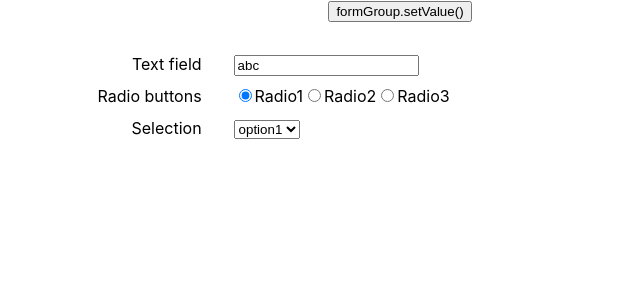
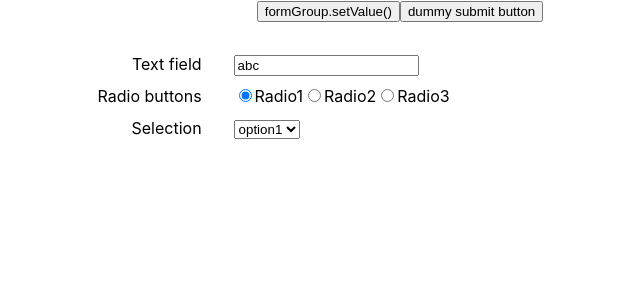
Before and after one commit to chloe463/use-form-group, a React (Create React App) app: page / in a window 1280 px wide. Shown: the top 300 px of the page, without its empty margins (240-880 px from the left). Built offline with nearby package versions, Linux system fonts and the light colour scheme.

Commit message:
hotfix(useFormGroup): Fix status update logic

```diff
--- a/src/App.tsx
+++ b/src/App.tsx
@@ -38,6 +38,7 @@ const App = () => {
   return (
     <div className="App">
       <button onClick={_e => formGroup.setValue(_dummy)} >formGroup.setValue()</button>
+      <button onClick={_e => alert("can submit!")} disabled={formGroup.status === "INVALID"}>dummy submit button</button>
       <FormGroupProvider formGroup={formGroup}>
         <form className="form">
           <div className="form__item">
--- a/src/lib/react-form-control/useFormGroup.ts
+++ b/src/lib/react-form-control/useFormGroup.ts
@@ -97,6 +97,7 @@ export function useFormGroup(formGroupOptions: GroupOptions): FormGroup {
 
   useEffect(() => {
     const errors: ValidatorErrors = {};
+    setStatus("VALID");
     Object.keys(values).forEach(key => {
       const validator = validators[key];
       if (!validator) {
```
